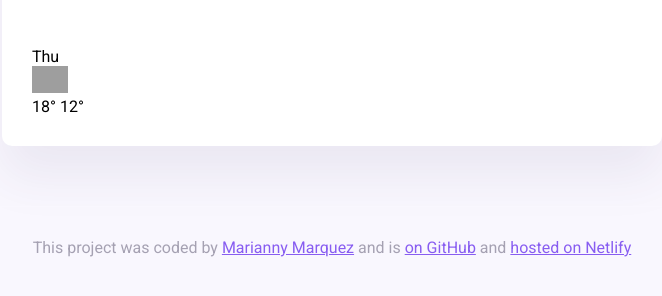
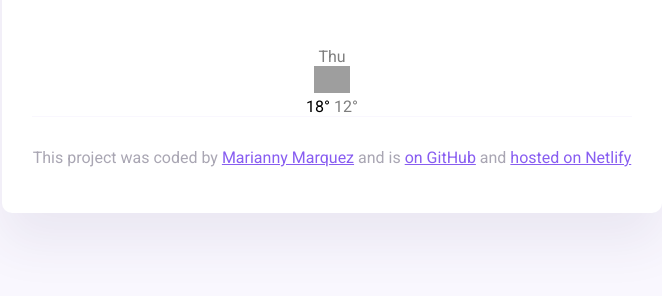
Before and after one commit to Marydanez/ChallengeRep, a plain HTML site: page index.html in a window 1280 px wide. Shown: the part 336-632 px from the top of the page, without its empty margins (308-970 px from the left). Drawn offline with nearby package versions, Linux system fonts and the light colour scheme; grey boxes are pictures that could not be loaded.

Commit message:
Adjusted first forecast

```diff
--- a/index.html
+++ b/index.html
@@ -47,17 +47,21 @@
             ></span
             ><span class="current-temperature-unit">°C</span>
           </div>
+        </div>
       </main>
       <div class="weather-forecast">
         <div class="class-row">
           <div class="col-2">
-                Thu <br/>
+            <div class="weather-forecast-date">Thu</div>
             <img
               src="https://cdn-icons-png.flaticon.com/512/4052/4052984.png"
               alt="icon-image"
               width="36px"
-                /> <br>
-                18° 12°
+            />
+            <br />
+            <div class="weather-forecast-values">
+              <span class="maximum-value">18°</span>
+              <span class="minimum-value">12°</span>
             </div>
           </div>
         </div>
--- a/src/style.css
+++ b/src/style.css
@@ -93,6 +93,17 @@ main {
 
 .weather-forecast {
   margin-top: 20px;
+  text-align: center;
+  color: #000;
+}
+
+.weather-forecast-date,
+.minimum-value {
+  font-size: 16px;
+  opacity: 0.5;
+}
+.weather-forecast-temperature {
+  font-size: 13px;
 }
 
 footer {
```
Lines whose indentation alone changed are shown as unchanged.
